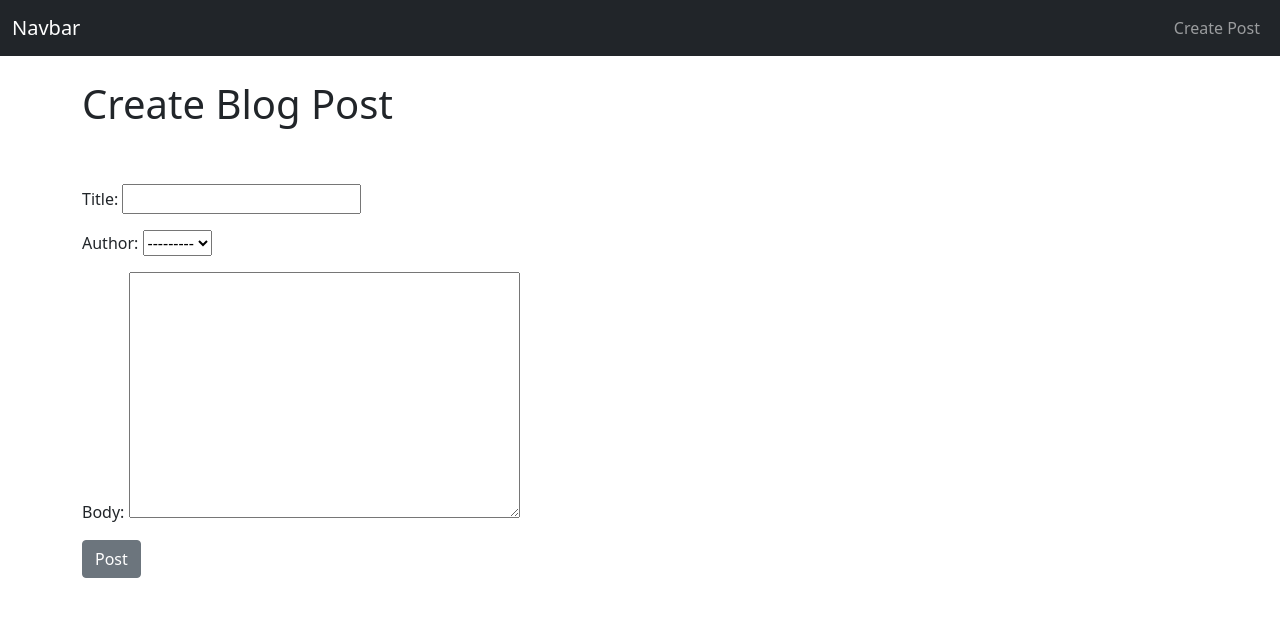
After one commit to joisemp/blog-website, a Django app: page /blog/createPost/ in a window 1280 px wide. The commit adds this page. Shown: the top 617 px of the page. Run offline with Django 3.2, Linux system fonts and the light colour scheme; data comes from the database, SQL or seed files in the repository; both versions use the stored data as it was after the commit.

Commit message:
created a create blog page, not yet styled. also created requirments.txt file

```diff
--- a/blog/models.py
+++ b/blog/models.py
@@ -1,5 +1,6 @@
 from django.db import models
 from django.contrib.auth.models import User
+from django.urls import reverse
 
 class Post(models.Model):
     title = models.CharField(max_length=255)
@@ -8,3 +9,7 @@ class Post(models.Model):
 
     def __str__(self):
         return self.title+' | '+str(self.author)
+
+    def get_absolute_url(self):
+        # return reverse('blogdetail', args=(str(self.id))) # to return to the post created in detailview after clicking on post button
+        return reverse('bloghome') # to return to the blog home page after clicking on post button
--- a/blog/urls.py
+++ b/blog/urls.py
@@ -1,9 +1,9 @@
 from django.urls import path
 #from . import views
-from.views import BlogHomeView, BlogDetailView
-
+from.views import BlogHomeView, BlogDetailView, CreatePostView
 urlpatterns = [
     #path('', views.blogHome, name="blogHome"),
     path('', BlogHomeView.as_view(), name='bloghome'),
-    path('article/<int:pk>', BlogDetailView.as_view(), name='blogdetail')
+    path('article/<int:pk>', BlogDetailView.as_view(), name='blogdetail'),
+    path('createPost/', CreatePostView.as_view(), name='createPost')
 ]
--- a/blog/views.py
+++ b/blog/views.py
@@ -1,6 +1,6 @@
 from blog.models import Post
 from django.shortcuts import render
-from django.views.generic import ListView, DetailView
+from django.views.generic import ListView, DetailView, CreateView
 from .models import Post
 
 #def blogHome(request):
@@ -13,3 +13,9 @@ class BlogHomeView(ListView):
 class BlogDetailView(DetailView):
     model = Post
     template_name = 'blog_detail.html'
+
+class CreatePostView(CreateView):
+    model = Post
+    template_name = 'create_blog_post.html'
+    fields = '__all__' # this line of code display all the fields that are defined in models.py
+    # fields = ('title', 'body') # this is to choose the fields to be displayed induvidualy from models.py
--- /dev/null
+++ b/requirements.txt
@@ -0,0 +1 @@
+install Django : pip3 install Django
--- a/templates/base.html
+++ b/templates/base.html
@@ -16,7 +16,7 @@
           <a class="navbar-brand" href="{% url 'bloghome' %}">Navbar</a>
             <ul class="navbar-nav">
               <li class="nav-item">
-                <a class="nav-link" href="#">Link</a>
+                <a class="nav-link" href="{% url 'createPost' %}">Create Post</a>
               </li>
             </ul>
           </div>
--- /dev/null
+++ b/templates/create_blog_post.html
@@ -0,0 +1,15 @@
+{% extends 'base.html' %}
+{% block title %}Create blog post{%endblock%}
+{% block content %}
+
+<h1>Create Blog Post</h1>
+
+<br><br>
+
+<form method="POST">
+    {% csrf_token %}
+    {{form.as_p}}
+    <button class="btn btn-secondary">Post</button>
+</form>
+
+{%endblock%}
```
Also changed, not shown: db.sqlite3.
